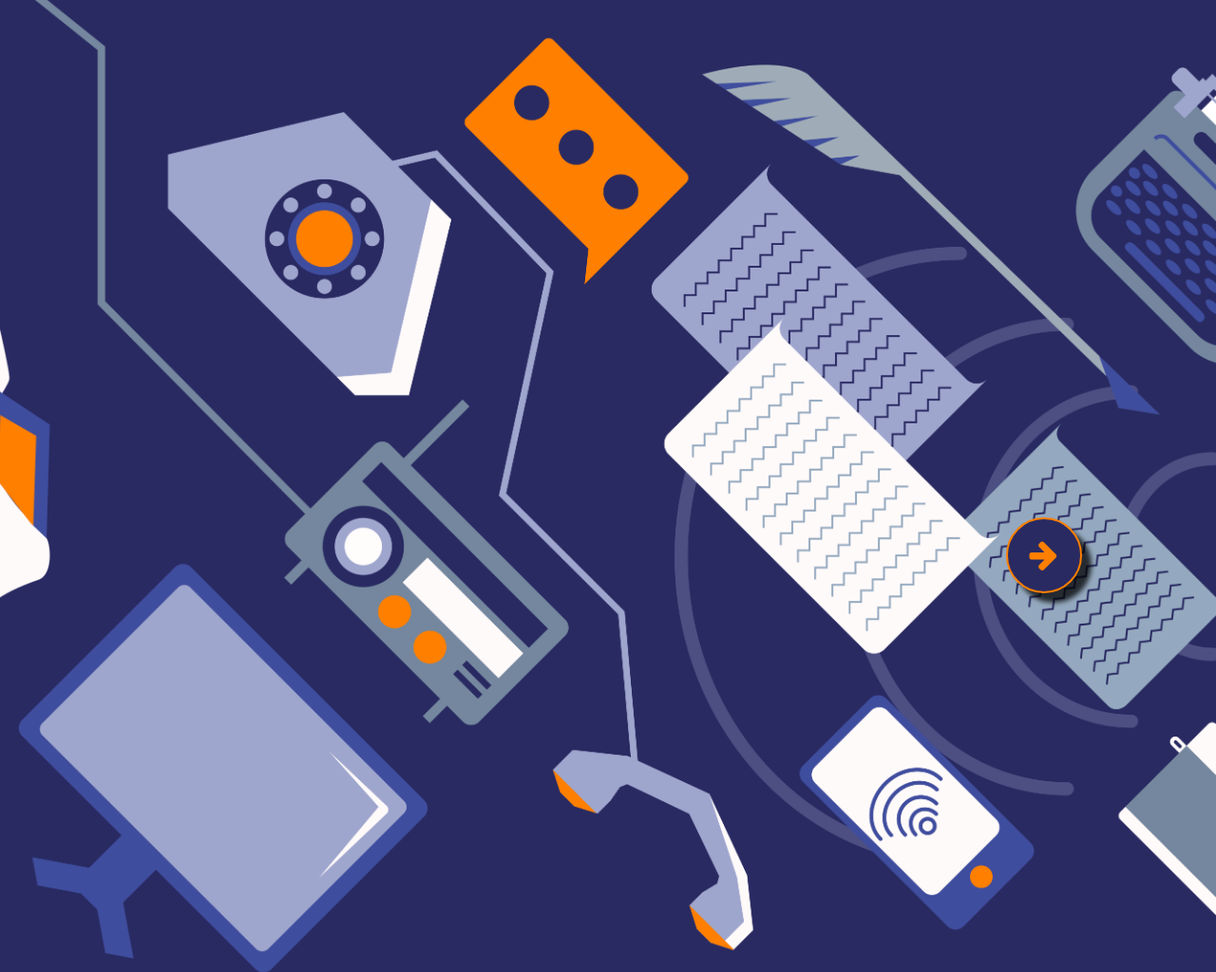
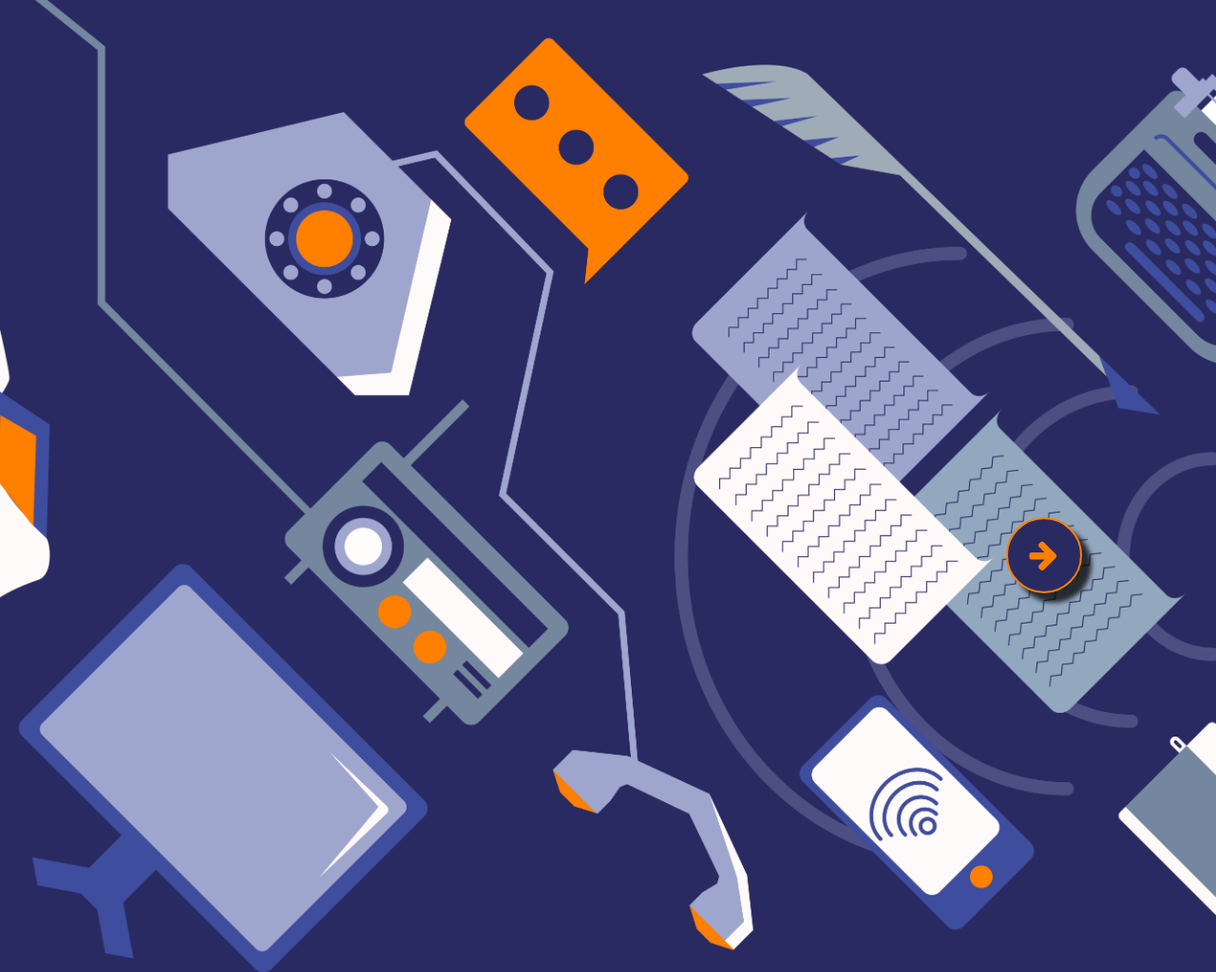
Before and after one commit to ProjectLibrarySim/Exposition-Two, a website: page index.html in a window 1280 px wide. Shown: the top 1024 px of the page at 95% size. Drawn offline with Linux system fonts and the light colour scheme.

Commit message:
5 - main menu background switch

```diff
--- a/scss/main_menu/menu.scss
+++ b/scss/main_menu/menu.scss
@@ -3,7 +3,7 @@
 .background_picture {
   width: 100%;
   height: 1080px;
-  background: url("../images/background/paveikslas2.png") no-repeat;
+  background: url("../images/background/paveikslas3.png") no-repeat;
   background-position: center;
   background-size: cover;
 
```
Also changed, not shown: app/css/style.css, app/images/background/paveikslas3.png (added).
